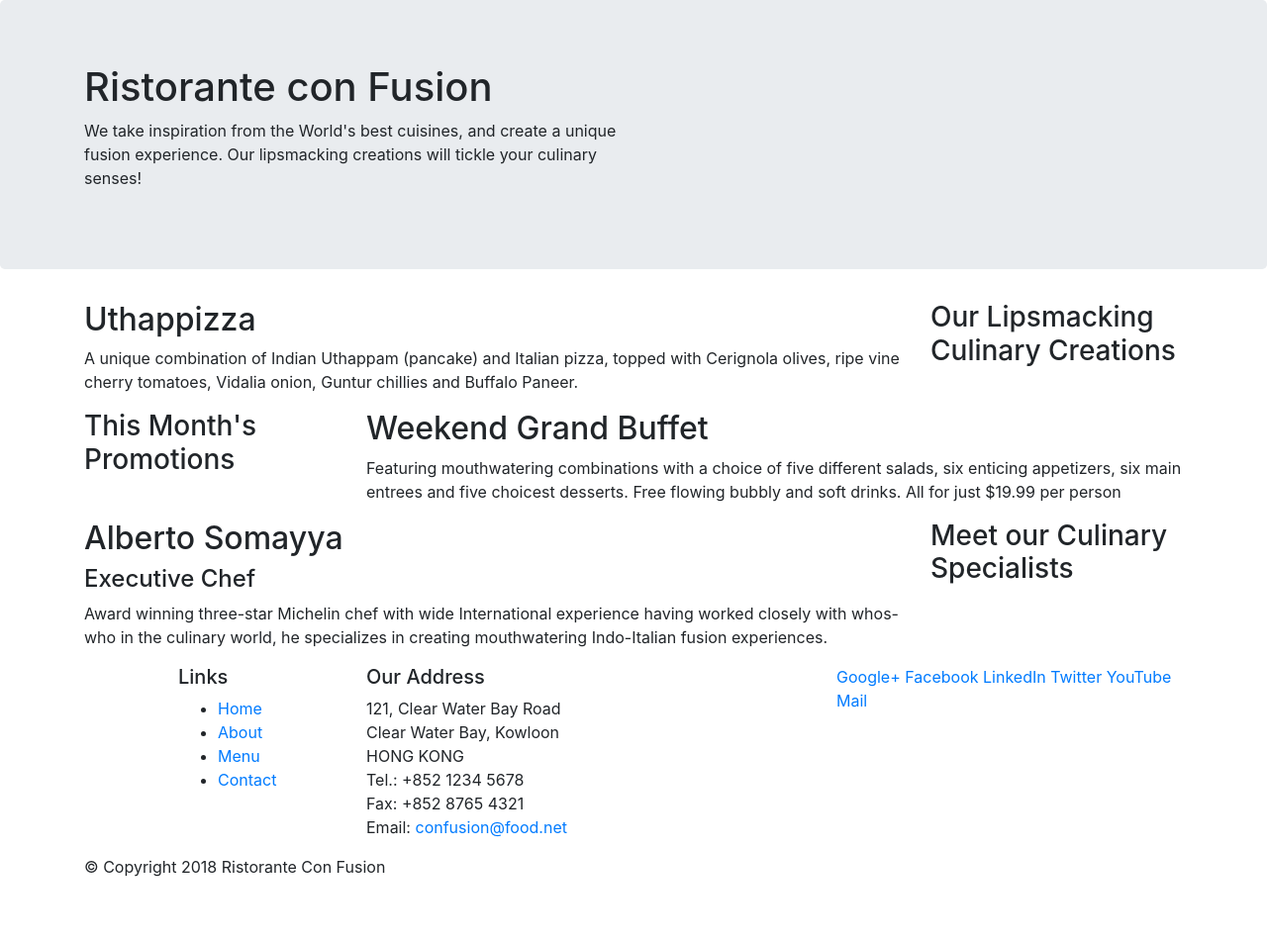
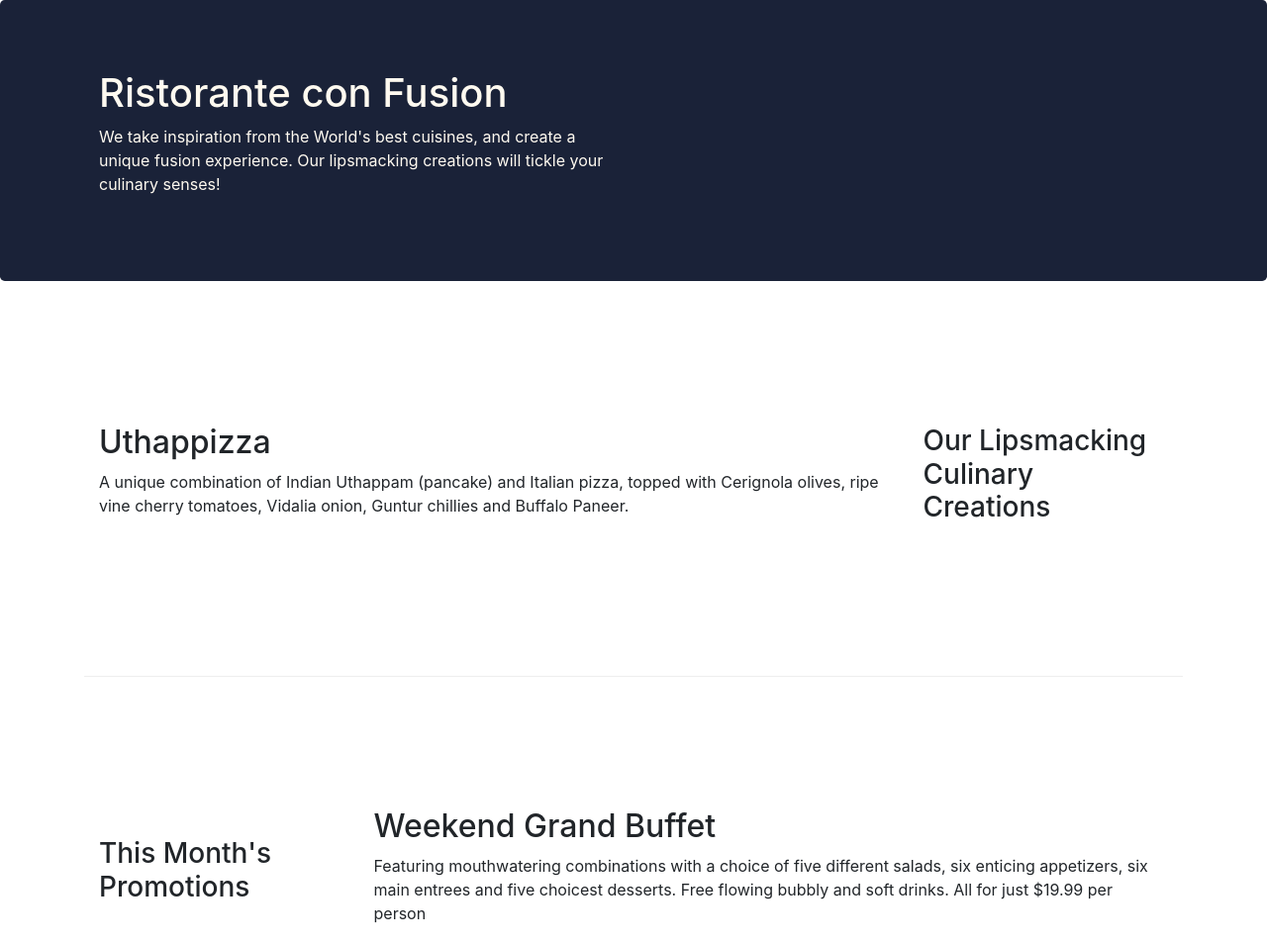
Before and after one commit to Maqhawethabethe/Resturant-website-project, a website: page index.html in a window 1280 px wide. Shown: the top 954 px of the page at 99% size. Before the commit the page ends 904 px from the top, so only its background shows below. Drawn offline with nearby package versions, Linux system fonts and the light colour scheme.

Commit message:
boostrap project 1

```diff
--- /dev/null
+++ b/css/styles.css
@@ -0,0 +1,30 @@
+.row-header{
+    margin:0px auto;
+    padding:0px auto;
+}
+.row-content{
+    margin:0px auto;
+    padding:50px 0px 50px 0px;
+    border-bottom:1px ridge;
+    min-height:400px;
+}
+.footer{
+    background-color:darkgrey;
+    margin:0px auto;
+    padding:20px 0px 20px 0px;
+
+}
+.jumbotron{
+    padding:70px 30px 70px 30px;
+    margin:0px auto;
+    background-color:#1A2238;
+    color:floralwhite;
+
+}
+.address{
+    font-size:80%;
+    margin:0px;
+    color:black;
+
+
+}
--- a/index.html
+++ b/index.html
@@ -9,6 +9,7 @@
 
         <!-- Bootstrap CSS -->
         <link rel="stylesheet" href="node_modules/bootstrap/dist/css/bootstrap.min.css">
+        <link rel="stylesheet" href="css/styles.css">
     <title>Ristorante Con Fusion</title>
 </head>
 
@@ -16,7 +17,7 @@
 
     <header class="jumbotron">
         <div class="container">
-            <div class="row">
+            <div class="row row-header">
                 <div class="col-12 col-sm-6">
                     <h1>Ristorante con Fusion</h1>
                     <p>We take inspiration from the World's best cuisines, and create a unique fusion experience. Our lipsmacking creations will tickle your culinary senses!</p>
@@ -28,7 +29,7 @@
     </header>
 
     <div class="container">
-        <div class="row">
+        <div class="row row-content align-items-center">
             <div class="col-12 col-sm-4 order-sm-last col-md-3">
                 <h3>Our Lipsmacking Culinary Creations</h3>
             </div>
@@ -40,7 +41,7 @@
         </div>
 
 
-        <div class="row">
+        <div class="row row-content align-items-center">
             <div class="col-12 col-sm-4 col-md-3">
                 <h3>This Month's Promotions</h3>
             </div>
@@ -50,7 +51,7 @@
             </div>
         </div>
 
-        <div class="row">
+        <div class="row row-content align-items-center">
             <div class="col-12 col-sm-4 order-sm-last col-md-3">
                 <h3>Meet our Culinary Specialists</h3>
             </div>
@@ -62,12 +63,12 @@
         </div>
     </div>
 
-    <footer>
+    <footer class="footer">
         <div class="container">
             <div class="row">
                 <div class="col-4 offset-1 col-sm-2">
                     <h5>Links</h5>
-                    <ul>
+                    <ul class="list-unstyled">
                         <li><a href="#">Home</a></li>
                         <li><a href="#">About</a></li>
                         <li><a href="#">Menu</a></li>
@@ -76,7 +77,7 @@
                 </div>
                 <div class="col-7 col-sm-5">
                     <h5>Our Address</h5>
-                    <address>
+                    <address class="address">
 		              121, Clear Water Bay Road<br>
 		              Clear Water Bay, Kowloon<br>
 		              HONG KONG<br>
@@ -85,8 +86,8 @@
 		              Email: <a href="mailto:confusion@food.net">confusion@food.net</a>
 		           </address>
                 </div>
-                <div class="col-12 col-sm-4">
-                    <div>
+                <div class="col-12 col-sm-4 align-self-center">
+                    <div class="text-center">
                         <a href="http://google.com/+">Google+</a>
                         <a href="http://www.facebook.com/profile.php?id=">Facebook</a>
                         <a href="http://www.linkedin.com/in/">LinkedIn</a>
@@ -96,7 +97,7 @@
                     </div>
                 </div>
            </div>
-           <div class="row">
+           <div class="row justify-content-center">
                 <div class="col-auto">
                     <p>© Copyright 2018 Ristorante Con Fusion</p>
                 </div>
```
